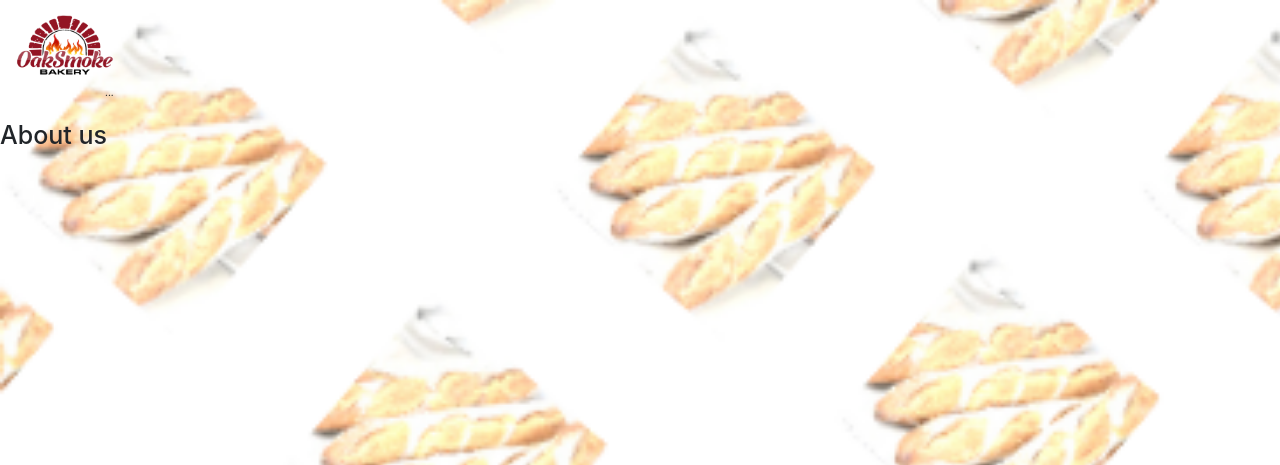
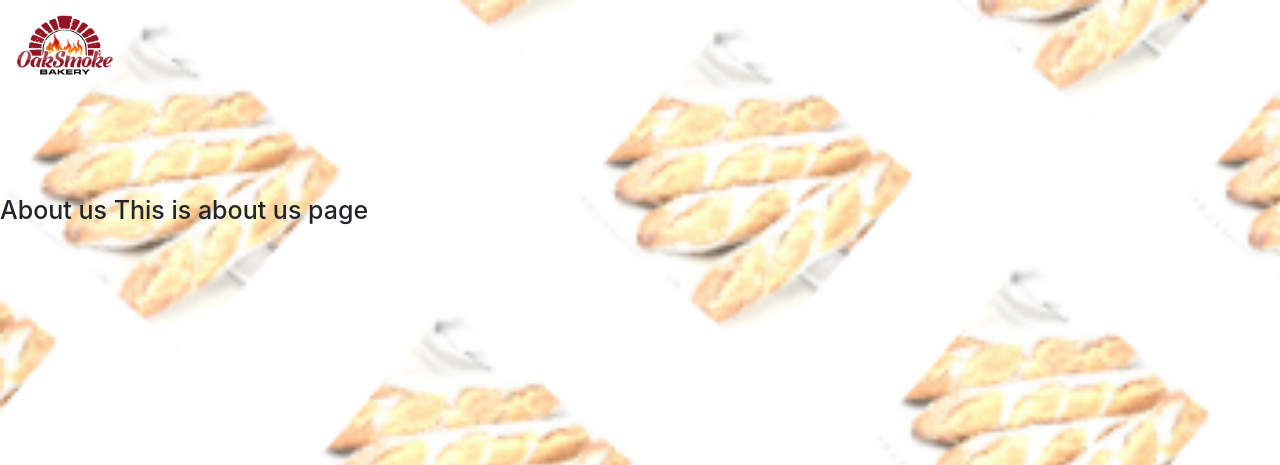
Before and after one commit to totalnoMartina/bakery-remus, a Django app: template oaksmokebakery/templates/oaksmokebakery/about.html in a window 1280 px wide. Shown: the top 465 px of the page. Run offline with Django 3.2, Linux system fonts and the light colour scheme; the template is opened without the code that fills it, so the values that code supplies are empty; some libraries are stand-ins or nearby versions.

Commit message:
Add view for about us page

```diff
--- a/oaksmokebakery/templates/oaksmokebakery/about.html
+++ b/oaksmokebakery/templates/oaksmokebakery/about.html
@@ -3,5 +3,11 @@
 <title>Oak Smoke Bakery {% block extra_title %} About {% endblock %}</title>
 
 {% block content %}
-<h1>About us</h1>
+<br>
+<br>
+<br>
+<br>
+<br>
+<br>
+<h1>About us This is about us page</h1>
 {% endblock %}
--- a/oaksmokebakery/urls.py
+++ b/oaksmokebakery/urls.py
@@ -3,5 +3,7 @@
 from . import views
 
 urlpatterns = [
-    path('', views.index, name='home')
+    path('', views.index, name='home'),
+    path('', views.aboutus, name='aboutus'),
+
 ]
--- a/oaksmokebakery/views.py
+++ b/oaksmokebakery/views.py
@@ -5,3 +5,9 @@
     """ A view to return the index page """
 
     return render(request, 'oaksmokebakery/index.html')
+
+
+def aboutus(request):
+    """ A view to return the about page """
+
+    return render(request, 'oaksmokebakery/about.html')
--- a/templates/base.html
+++ b/templates/base.html
@@ -50,8 +50,8 @@
     <div id="mySidenav" class="sidenav">
       <a href="javascript:void(0)" class="closebtn" onclick="closeNav()">&times;</a>
       <br>
-      <a href="#" title="Home">Home</a>
-      <a href="#">About</a>
+      <a href="{% url 'home' %}" title="Home">Home</a>
+      <a href="{% url 'aboutus' %}">About</a>
       <a href="#">Baked Goods</a>
       <a href="#">Wholesales</a>
       <a href="#">Contact Us</a>
@@ -66,7 +66,6 @@
 
     <!-- Add all page content inside this div if you want the side nav to push page content to the right (not used if you only want the sidenav to sit on top of the page -->
     <div id="main">
-      ...
     </div>
   </div>
 
```
